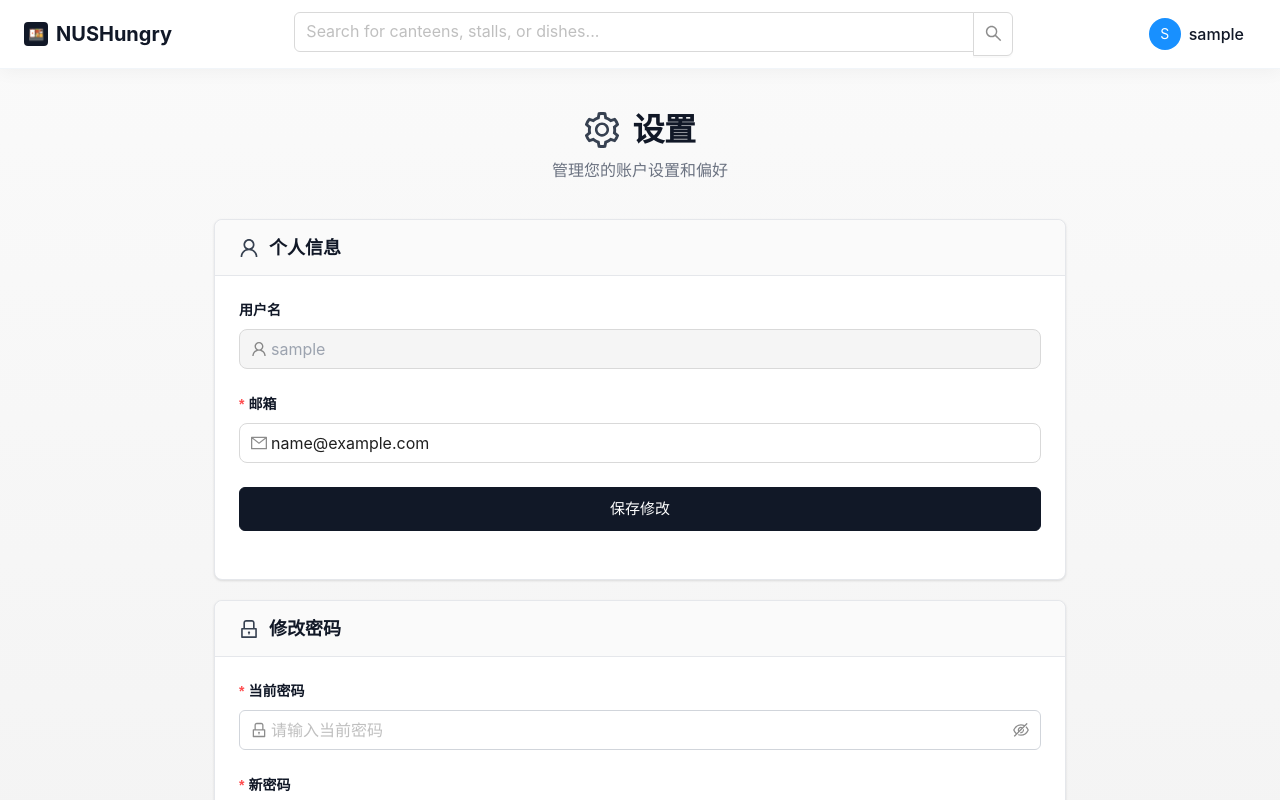
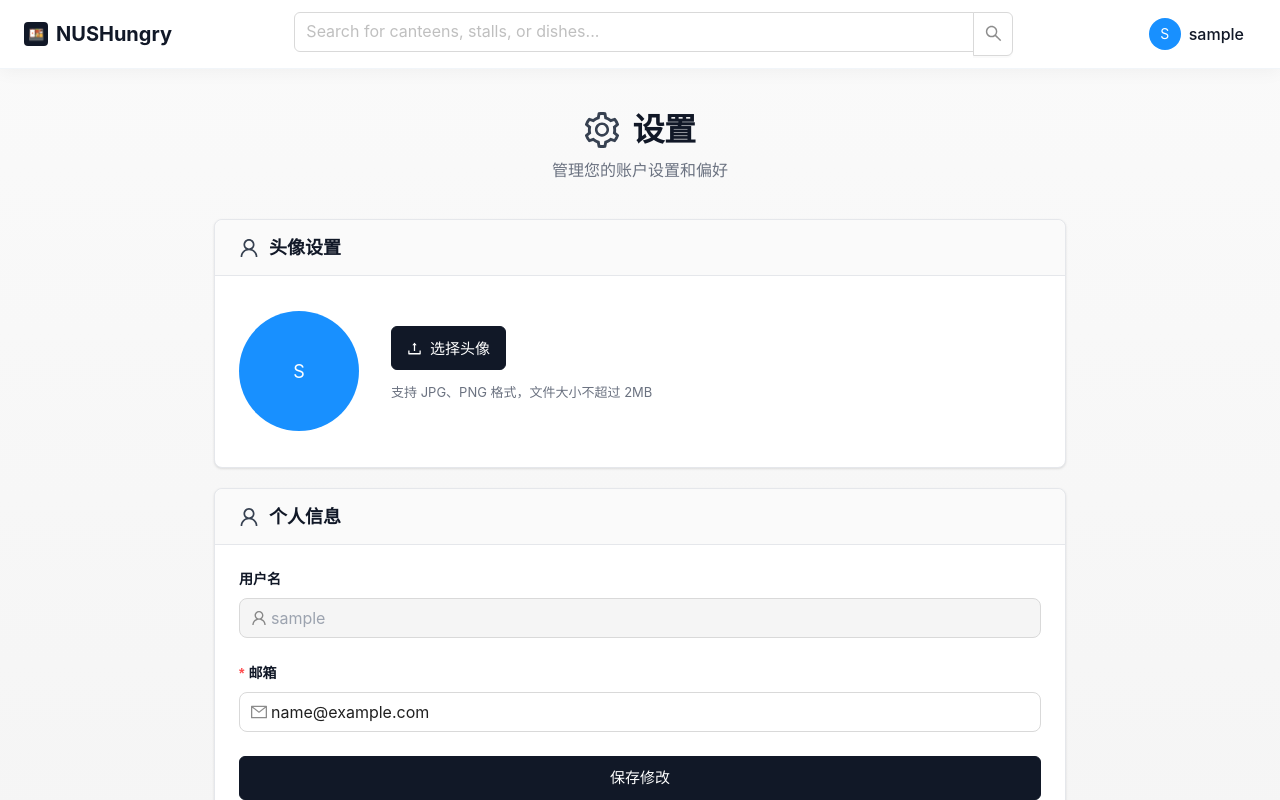
Before and after one commit to SWE5006-Group-7/NUSHungry-Frontend, a Vue app: page /settings in a window 1280 px wide. Shown: the top 800 px of the page. Built offline with nearby package versions, Linux system fonts and the light colour scheme; no server answers; sample sign-in values are in the browser's storage.

Commit message:
前端后端功能添加

```diff
--- a/src/pages/SettingsPage.vue
+++ b/src/pages/SettingsPage.vue
@@ -13,6 +13,42 @@
 
       <!-- 设置卡片 -->
       <div class="settings-cards">
+        <!-- 头像上传卡片 -->
+        <a-card class="setting-card" :hoverable="false">
+          <template #title>
+            <div class="card-title">
+              <UserOutlined class="card-icon" />
+              <span>头像设置</span>
+            </div>
+          </template>
+          <div class="avatar-section">
+            <div class="avatar-preview">
+              <a-avatar
+                :size="120"
+                :src="avatarPreview || (userStore.user?.avatarUrl ? `http://localhost:8080${userStore.user.avatarUrl}` : undefined)"
+                :style="{ backgroundColor: '#1890ff' }"
+              >
+                <template v-if="!avatarPreview && !userStore.user?.avatarUrl">
+                  {{ userStore.username.charAt(0).toUpperCase() }}
+                </template>
+              </a-avatar>
+            </div>
+            <div class="avatar-upload">
+              <a-upload
+                :before-upload="handleBeforeUpload"
+                :show-upload-list="false"
+                accept="image/*"
+              >
+                <a-button type="primary" size="large" :loading="uploadingAvatar">
+                  <UploadOutlined />
+                  选择头像
+                </a-button>
+              </a-upload>
+              <p class="upload-tip">支持 JPG、PNG 格式，文件大小不超过 2MB</p>
+            </div>
+          </div>
+        </a-card>
+
         <!-- 个人信息卡片 -->
         <a-card class="setting-card" :hoverable="false">
           <template #title>
@@ -170,10 +206,12 @@ import {
   MailOutlined,
   LockOutlined,
   LogoutOutlined,
-  SettingOutlined
+  SettingOutlined,
+  UploadOutlined
 } from '@ant-design/icons-vue'
 import { useUserStore } from '@/stores/user'
 import Header from '@/components/Header.vue'
+import authService from '@/services/authService'
 
 const router = useRouter()
 const userStore = useUserStore()
@@ -181,6 +219,8 @@ const userStore = useUserStore()
 const activeTab = ref('profile')
 const loadingProfile = ref(false)
 const loadingPassword = ref(false)
+const uploadingAvatar = ref(false)
+const avatarPreview = ref(null)
 
 // 个人信息表单
 const profileForm = reactive({
@@ -300,6 +340,51 @@ const handleLogout = () => {
   userStore.logout()
   message.success('已退出登录')
   router.push('/login')
+}
+
+// 头像上传前的处理
+const handleBeforeUpload = async (file) => {
+  // 检查文件类型
+  const isImage = file.type.startsWith('image/')
+  if (!isImage) {
+    message.error('只能上传图片文件!')
+    return false
+  }
+
+  // 检查文件大小 (2MB)
+  const isLt2M = file.size / 1024 / 1024 < 2
+  if (!isLt2M) {
+    message.error('图片大小不能超过 2MB!')
+    return false
+  }
+
+  // 上传头像
+  try {
+    uploadingAvatar.value = true
+
+    // 创建预览
+    const reader = new FileReader()
+    reader.onload = (e) => {
+      avatarPreview.value = e.target.result
+    }
+    reader.readAsDataURL(file)
+
+    // 上传到服务器
+    const avatarUrl = await authService.uploadAvatar(file)
+
+    // 更新用户store
+    userStore.user.avatarUrl = avatarUrl
+
+    message.success('头像上传成功!')
+  } catch (error) {
+    message.error('头像上传失败,请稍后重试')
+    console.error('Upload avatar error:', error)
+    avatarPreview.value = null
+  } finally {
+    uploadingAvatar.value = false
+  }
+
+  return false // 阻止自动上传
 }
 
 onMounted(() => {
@@ -480,6 +565,28 @@ onMounted(() => {
   border-color: #991b1b;
 }
 
+/* 头像上传区域 */
+.avatar-section {
+  display: flex;
+  align-items: center;
+  gap: 32px;
+  padding: 12px 0;
+}
+
+.avatar-preview {
+  flex-shrink: 0;
+}
+
+.avatar-upload {
+  flex: 1;
+}
+
+.upload-tip {
+  margin-top: 12px;
+  color: #6b7280;
+  font-size: 13px;
+}
+
 /* 账户管理区域 */
 .account-section {
   padding: 12px 0;
--- a/src/pages/StallDetail.vue
+++ b/src/pages/StallDetail.vue
@@ -35,12 +35,17 @@
                 <div style="display: flex; justify-content: space-between; align-items: start;">
                   <a-typography-title :level="4" style="margin: 0;">{{ stall.name }}</a-typography-title>
                   <a-button
-                    :type="isFavorite ? 'primary' : 'default'"
-                    :icon="isFavorite ? '❤️' : '🤍'"
+                    type="text"
                     @click="toggleFavorite"
-                    style="border-radius: 8px;"
+                    :style="{
+                      fontSize: '24px',
+                      color: isFavorite ? '#fadb14' : '#d9d9d9',
+                      padding: '4px 8px',
+                      height: 'auto',
+                      lineHeight: '1'
+                    }"
                   >
-                    {{ isFavorite ? 'Favorited' : 'Add to Favorites' }}
+                    {{ isFavorite ? '★' : '☆' }}
                   </a-button>
                 </div>
                 <a-space direction="vertical" size="small" style="margin-top: 8px;">
@@ -137,6 +142,7 @@
 import { onMounted, computed, ref } from 'vue'
 import { useRoute, useRouter } from 'vue-router'
 import { useStallStore } from '@/stores/stall'
+import { useUserStore } from '@/stores/user'
 import { storeToRefs } from 'pinia'
 import { message } from 'ant-design-vue'
 import { UploadOutlined } from '@ant-design/icons-vue'
@@ -149,24 +155,25 @@ import { favoriteService } from '@/services/favoriteService'
 const route = useRoute()
 const router = useRouter()
 const stallStore = useStallStore()
+const userStore = useUserStore()
 const { currentStall: stall, reviews, loading, error } = storeToRefs(stallStore)
+const { userId, isAuthenticated } = storeToRefs(userStore)
 
 const customerImages = computed(() => stall.value?.images || [])
 const isFavorite = ref(false)
-
-// 临时用户ID，实际应该从认证系统获取
-const userId = 'guest-user-1'
 
 onMounted(async () => {
   const stallId = route.params.id
   stallStore.fetchStallById(stallId)
   stallStore.fetchReviewsByStallId(stallId)
 
-  // 检查是否已收藏
-  try {
-    isFavorite.value = await favoriteService.checkFavorite(userId, stallId)
-  } catch (error) {
-    console.error('Failed to check favorite status', error)
+  // 检查是否已收藏（仅当用户已登录时）
+  if (isAuthenticated.value && userId.value) {
+    try {
+      isFavorite.value = await favoriteService.checkFavorite(userId.value, stallId)
+    } catch (error) {
+      console.error('Failed to check favorite status', error)
+    }
   }
 })
 
@@ -174,13 +181,20 @@ const goBack = () => router.back()
 
 // 收藏功能
 const toggleFavorite = async () => {
+  // 检查用户是否已登录
+  if (!isAuthenticated.value || !userId.value) {
+    message.warning('Please login to add favorites')
+    router.push('/login')
+    return
+  }
+
   try {
     if (isFavorite.value) {
-      await favoriteService.removeFavorite(userId, route.params.id)
+      await favoriteService.removeFavorite(userId.value, route.params.id)
       message.success('Removed from favorites')
       isFavorite.value = false
     } else {
-      await favoriteService.addFavorite(userId, route.params.id)
+      await favoriteService.addFavorite(userId.value, route.params.id)
       message.success('Added to favorites')
       isFavorite.value = true
     }
--- a/src/services/authService.js
+++ b/src/services/authService.js
@@ -43,7 +43,18 @@ export default {
   async register(userData) {
     try {
       const response = await apiClient.post('/auth/register', userData)
-      return response.data
+      const { token, id, username, email, avatarUrl } = response.data
+
+      // 构建user对象
+      const user = { id, username, email, avatarUrl }
+
+      // 保存token和用户信息
+      if (token) {
+        localStorage.setItem('token', token)
+        localStorage.setItem('user', JSON.stringify(user))
+      }
+
+      return { token, user }
     } catch (error) {
       throw error.response?.data || error.message
     }
@@ -53,7 +64,10 @@ export default {
   async login(credentials) {
     try {
       const response = await apiClient.post('/auth/login', credentials)
-      const { token, user } = response.data
+      const { token, id, username, email, avatarUrl } = response.data
+
+      // 构建user对象
+      const user = { id, username, email, avatarUrl }
 
       // 保存token和用户信息
       if (token) {
@@ -61,7 +75,7 @@ export default {
         localStorage.setItem('user', JSON.stringify(user))
       }
 
-      return response.data
+      return { token, user }
     } catch (error) {
       throw error.response?.data || error.message
     }
@@ -76,12 +90,24 @@ export default {
   // 获取当前用户信息
   getCurrentUser() {
     const userStr = localStorage.getItem('user')
-    return userStr ? JSON.parse(userStr) : null
+    if (!userStr || userStr === 'undefined' || userStr === 'null') {
+      return null
+    }
+    try {
+      return JSON.parse(userStr)
+    } catch (error) {
+      console.error('Failed to parse user data:', error)
+      localStorage.removeItem('user')
+      return null
+    }
   },
 
   // 检查是否已登录
   isAuthenticated() {
-    return !!localStorage.getItem('token')
+    const token = localStorage.getItem('token')
+    const user = this.getCurrentUser()
+    // 必须同时有token和有效的user数据
+    return !!token && !!user && token !== 'undefined' && token !== 'null'
   },
 
   // 获取token
@@ -139,5 +165,30 @@ export default {
     } catch (error) {
       throw error.response?.data || error.message
     }
+  },
+
+  // 上传头像
+  async uploadAvatar(file) {
+    try {
+      const formData = new FormData()
+      formData.append('file', file)
+
+      const response = await apiClient.post('/user/avatar', formData, {
+        headers: {
+          'Content-Type': 'multipart/form-data'
+        }
+      })
+
+      // 更新本地用户信息中的头像URL
+      const currentUser = this.getCurrentUser()
+      if (currentUser) {
+        currentUser.avatarUrl = response.data.avatarUrl
+        localStorage.setItem('user', JSON.stringify(currentUser))
+      }
+
+      return response.data.avatarUrl
+    } catch (error) {
+      throw error.response?.data || error.message
+    }
   }
 }
--- a/src/services/cafeteriaService.js
+++ b/src/services/cafeteriaService.js
@@ -1,13 +1,13 @@
 import apiClient from '@/utils/request';
 
 export const getCafeterias = () => {
-  return apiClient.get('/api/cafeterias');
+  return apiClient.get('/cafeterias');
 };
 
 export const getPopularCafeterias = () => {
-  return apiClient.get('/api/cafeterias/popular');
+  return apiClient.get('/cafeterias/popular');
 };
 
 export const getCafeteriaById = (id) => {
-  return apiClient.get(`/api/cafeterias/${id}`);
+  return apiClient.get(`/cafeterias/${id}`);
 };
--- a/src/services/stallService.js
+++ b/src/services/stallService.js
@@ -1,13 +1,13 @@
 import apiClient from '@/utils/request';
 
 export const getStalls = () => {
-  return apiClient.get('/api/stalls');
+  return apiClient.get('/stalls');
 };
 
 export const getStallById = (id) => {
-  return apiClient.get(`/api/stalls/${id}`);
+  return apiClient.get(`/stalls/${id}`);
 };
 
 export const getReviewsByStallId = (stallId) => {
-  return apiClient.get(`/api/reviews?stallId=${stallId}`);
+  return apiClient.get(`/reviews?stallId=${stallId}`);
 };
--- a/src/stores/user.js
+++ b/src/stores/user.js
@@ -9,7 +9,7 @@ export const useUserStore = defineStore('user', () => {
   const isLoading = ref(false)
 
   // Getters
-  const isAuthenticated = computed(() => !!token.value)
+  const isAuthenticated = computed(() => !!token.value && !!user.value)
   const username = computed(() => user.value?.username || '')
   const userId = computed(() => user.value?.id || null)
 
@@ -30,8 +30,16 @@ export const useUserStore = defineStore('user', () => {
       isLoading.value = true
       const response = await authService.login(credentials)
 
+      console.log('Login response:', response)
+
       token.value = response.token
       user.value = response.user
+
+      console.log('User store updated:', {
+        token: token.value,
+        user: user.value,
+        isAuthenticated: isAuthenticated.value
+      })
 
       return { success: true, user: response.user }
     } catch (error) {
```
Also changed, not shown: src/components/Header.vue (+9 -2 lines), src/router/index.js (+11 -0 lines), src/services/favoriteService.js (+5 -7 lines), src/services/imageService.js (+5 -7 lines).
